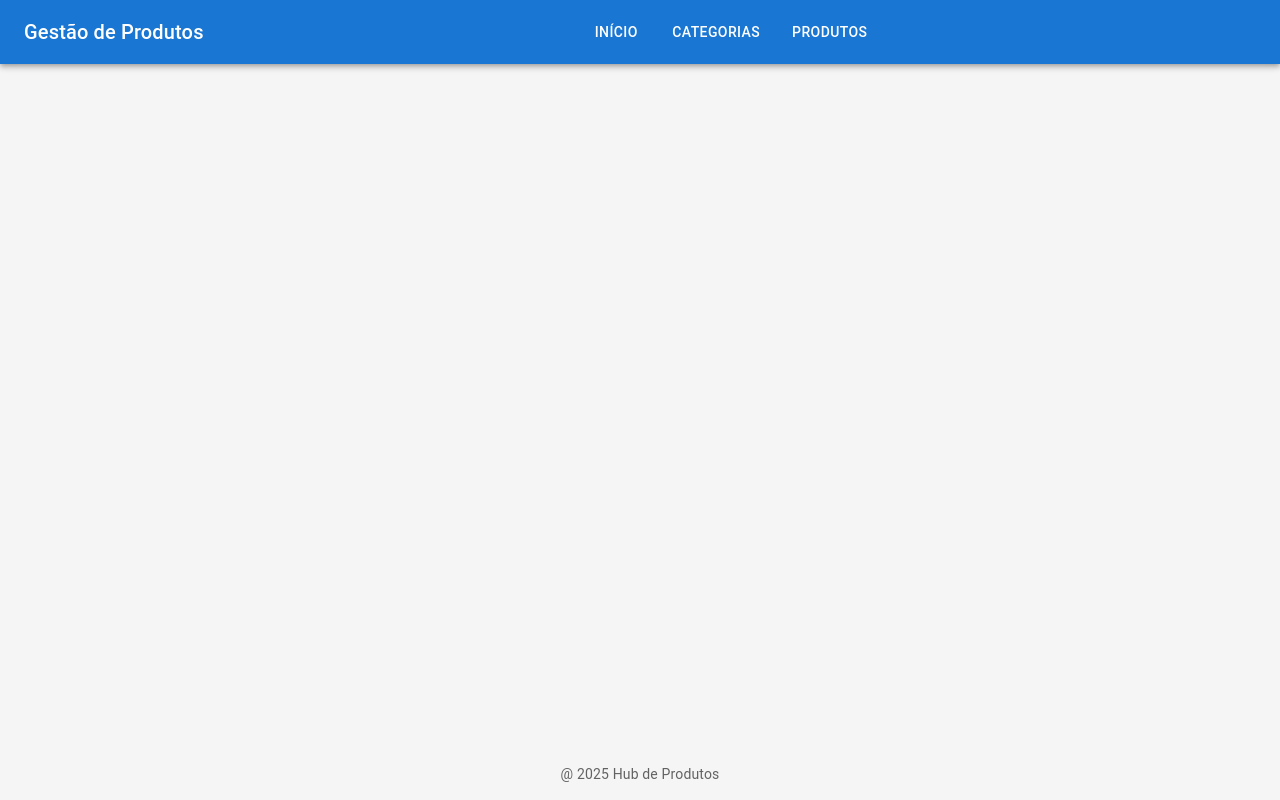
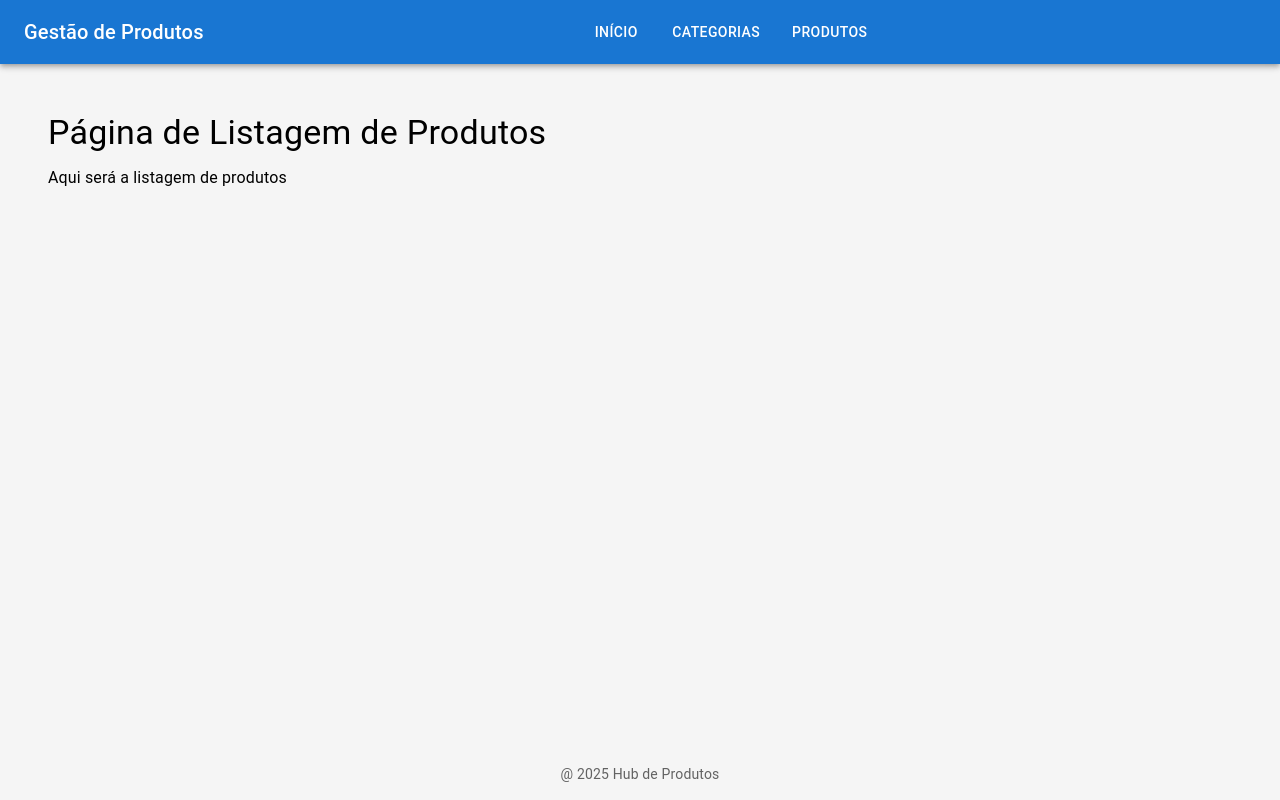
Before and after one commit to cidarosa/produto-fullstack-sipf, a React (Vite) app in the folder frontend/: page /produtos in a window 1280 px wide. Built offline with nearby package versions, Linux system fonts and the light colour scheme.

Commit message:
feat: ListarProdutos

```diff
--- /dev/null
+++ b/frontend/src/pages/produtos/listar-produtos/index.tsx
@@ -0,0 +1,15 @@
+import { Box, Typography } from "@mui/material";
+
+export default function ListarProdutos() {
+  return (
+    <Box sx={{ p: 4 }}>
+      <Typography variant="h4" component="h1" gutterBottom>
+        Página de Listagem de Produtos
+      </Typography>
+
+      <Typography variant="body1">
+        Aqui será a listagem de produtos
+      </Typography>
+    </Box>
+  );
+}
--- a/frontend/src/routes/index.tsx
+++ b/frontend/src/routes/index.tsx
@@ -1,5 +1,6 @@
 import { Route, Routes } from "react-router-dom";
 import ListarCategorias from "../pages/categorias/listar-categorias";
+import ListarProdutos from "../pages/produtos/listar-produtos";
 
 export default function AppRoutes(){
 
@@ -10,6 +11,7 @@ export default function AppRoutes(){
             <Route path="/" element={<h1>Página Inicial</h1>} />
 
             <Route path="/categorias" element={<ListarCategorias />} />
+            <Route path="/produtos" element={<ListarProdutos />} />
 
         </Routes>
     );
```
